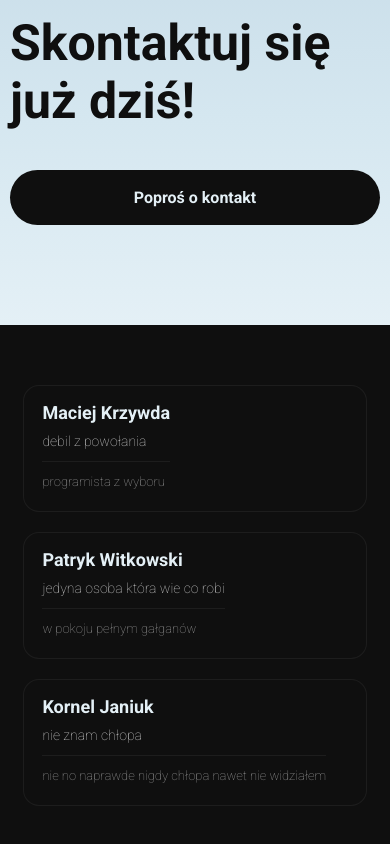
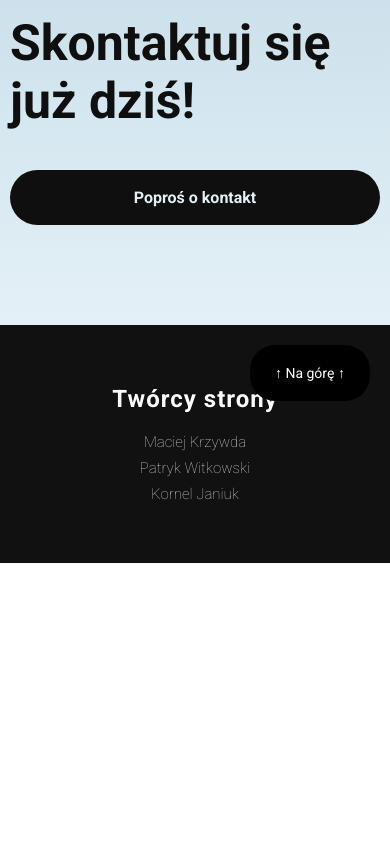
Before and after one commit to Kornio155/praktyki, a React (Vite) app: page / in a window 390 px wide. Shown: the part 8235-9079 px from the top of the page. After the commit the page ends 8798 px from the top, so only its background shows below. Built offline with nearby package versions, Linux system fonts and the light colour scheme.

Commit message:
czas się spędzało miło, wielu zmian nadszedł tłum, piwo kiedyś mi się śniło, a teraz idę po rum

```diff
--- a/src/App.css
+++ b/src/App.css
@@ -16,94 +16,41 @@ html {
 
 }
 
-/* stopka*/
 .footer-contact {
-  padding: 80px 8%;
-  background: #0F0F0F;
-  color: #E4F0F6;
+  position: relative;
+  padding: 50px 20px;
+  background: #111;
+  color: #fff;
 }
 
-.footer-contact-header {
+.footer-contact-row {
+  max-width: 900px;
+  margin: 0 auto;
   text-align: center;
-  margin-bottom: 40px;
 }
 
-/* ROW */
-.footer-contact-row {
-  display: flex;
-  gap: 20px;
-  justify-content: center;
-  flex-wrap: wrap;
+.footer-title {
+  font-size: 24px;
+  margin-bottom: 20px;
+  letter-spacing: 1px;
 }
 
-/* BOX */
-.footer-contact-box {
-  flex: 1;
-  min-width: 280px;
-  max-width: 380px;
-
+.footer-list {
   display: flex;
-  gap: 16px;
-
-  background: #0F0F0F;
-  border: 1px solid rgba(255,255,255,0.06);
-
-  border-radius: 16px;
-  padding: 16px 18px;
-
-  transition: 0.25s ease;
+  flex-direction: column;
+  gap: 8px;
+  font-size: 15px;
+  color: #ccc;
 }
 
-.footer-contact-box:hover {
-  transform: translateY(-3px);
-  border-color: #E4F0F6;
+.footer-list p {
+  margin: 0;
 }
 
-/* ICON */
-.footer-icon {
-  width: 48px;
-  height: 48px;
-
-  background: #E4F0F6;
-  border-radius: 14px;
-
-  display: flex;
-  align-items: center;
-  justify-content: center;
-
-  font-size: 20px;
+.footer-list p:hover {
+  color: #fff;
 }
 
-/* TEXT */
-.footer-content h3 {
-  font-size: 18px;
-  margin-bottom: 10px;
-}
-
-.footer-content p {
-  margin: 6px 0;
-  color: #d0d0d0;
-  font-size: 14px;
-}
-
-.footer-content .strong {
-  color: white;
-  font-weight: 600;
-}
-
-.footer-content .muted {
-  color: #9a9a9a;
-  font-size: 13px;
-}
-
-/* LINE */
-.line {
-  height: 1px;
-  background: rgba(255,255,255,0.06);
-  margin: 12px 0;
-}
-
-/* SOCIAL BUTTONS */
 
 
 /* MOBILE */
@@ -120,3 +67,36 @@ html {
     max-width: 100%;
   }
 }
+
+.footer-contact {
+  position: relative;
+}
+
+.scroll-top-btn {
+  position: absolute;
+  top: 20px;
+  right: 20px;
+
+  padding: 20px 25px;
+  border-radius: 25px;
+
+  border: none;
+  cursor: pointer;
+
+  background: #000;
+  color: #fff;
+  font-size: 14px;
+  font-weight: 500;
+
+  display: flex;
+  align-items: center;
+  gap: 6px;
+
+  white-space: nowrap;
+  transition: 0.3s;
+}
+
+.scroll-top-btn:hover {
+  opacity: 0.7;
+  transform: translateY(-3px);
+}
--- a/src/components/FooterContact.tsx
+++ b/src/components/FooterContact.tsx
@@ -4,57 +4,23 @@ const FooterContact: React.FC = () => {
     return (
         <section className="footer-contact">
 
+            <button
+                className="scroll-top-btn"
+                onClick={() => window.scrollTo({ top: 0, behavior: "smooth" })}
+            >
+                ↑ Na górę ↑
+            </button>
+
             <div className="footer-contact-row">
+                <h2 className="footer-title">Twórcy strony</h2>
 
-                {/* LOKALIZACJA */}
-                <div className="footer-contact-box">
+                <div className="footer-list">
+                    <p>Maciej Krzywda</p>
+                    <p>Patryk Witkowski</p>
+                    <p>Kornel Janiuk</p>
+                </div>
+            </div>
 
-
-
-                    <div className="footer-content">
-                        <h3>Maciej Krzywda</h3>
-                        <p>debil z powołania</p>
-                        <div className="line"></div>
-
-                        <p className="muted">programista z wyboru</p>
-                    </div>
-
-                </div>
-
-                {/* GODZINY */}
-                <div className="footer-contact-box">
-
-
-
-                    <div className="footer-content">
-                        <h3>Patryk Witkowski</h3>
-                        <p>jedyna osoba która wie co robi</p>
-
-                        <div className="line"></div>
-
-                        <p className="muted">w pokoju pełnym gałganów</p>
-                    </div>
-
-                </div>
-
-                {/* KONTAKT */}
-                <div className="footer-contact-box">
-
-
-
-                    <div className="footer-content">
-                        <h3>Kornel Janiuk</h3>
-
-                        <p>nie znam chłopa</p>
-
-                        <div className="line"></div>
-
-                        <p className="muted">nie no naprawde nigdy chłopa nawet nie widziałem</p>
-                        </div>
-
-                    </div>
-
-                </div>
         </section>
     );
 };
--- a/src/styleSheets/OfferDetailsPage.css
+++ b/src/styleSheets/OfferDetailsPage.css
@@ -8,18 +8,11 @@
 /* CONTAINER */
 
 .offer-details-container {
-    max-width: 1200px;
-    margin: 0 auto;
+    width: 100%;
+    max-width: none;
+    margin: 0;
 
-    background: #0F0F0F;
-    border-radius: 30px;
-
-    overflow: hidden;
-
-    backdrop-filter: blur(10px);
-    -webkit-backdrop-filter: blur(10px);
-
-    box-shadow: 0 20px 50px rgba(0,0,0,0.35);
+    border-radius: 0 0 30px 30px; /* tylko dół zaokrąglony */
 }
 
 /* IMAGE */
@@ -31,8 +24,8 @@
 
 .offer-details-image {
     width: 100%;
-    height: clamp(110px, 25vh, 250px);
     object-fit: cover;
+    object-position: center;
     display: block;
     transition: transform 0.6s ease;
 }
--- a/src/styleSheets/OfferSection.css
+++ b/src/styleSheets/OfferSection.css
@@ -11,11 +11,25 @@
 
 .offer-grid {
     display: grid;
-    grid-template-columns: repeat(auto-fit, minmax(320px, 450px));
-    justify-content: center;
+    grid-template-columns: repeat(3, minmax(320px, 450px));
     gap: 20px;
 
+    justify-content: center;
     justify-items: center;
+}
+
+/* 2 kolumny */
+@media (max-width: 1100px) {
+    .offer-grid {
+        grid-template-columns: repeat(2, minmax(320px, 450px));
+    }
+}
+
+/* 1 kolumna */
+@media (max-width: 700px) {
+    .offer-grid {
+        grid-template-columns: minmax(320px, 450px);
+    }
 }
 
 .offer-grid-img {
```
Also changed, not shown: src/assets/group.svg.
